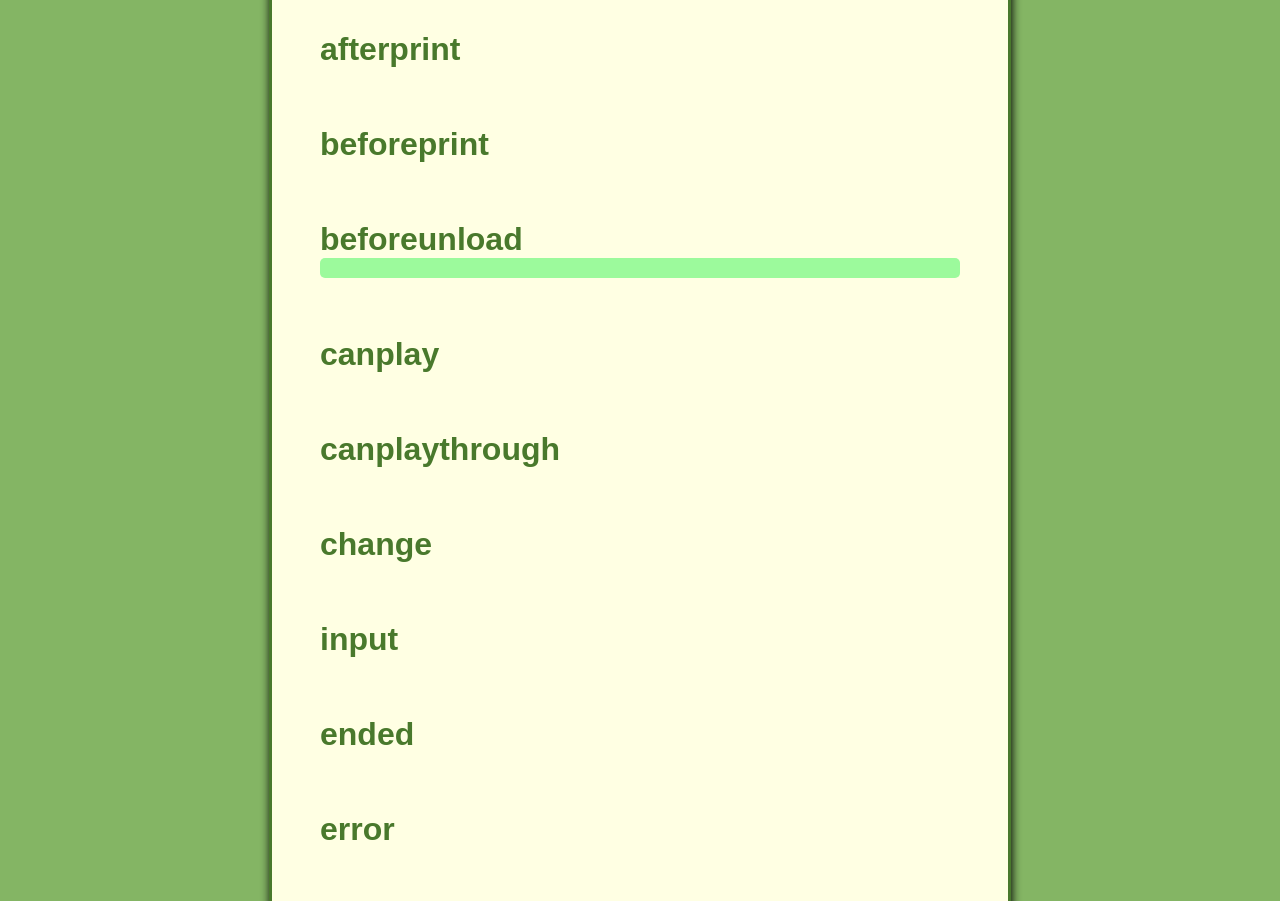
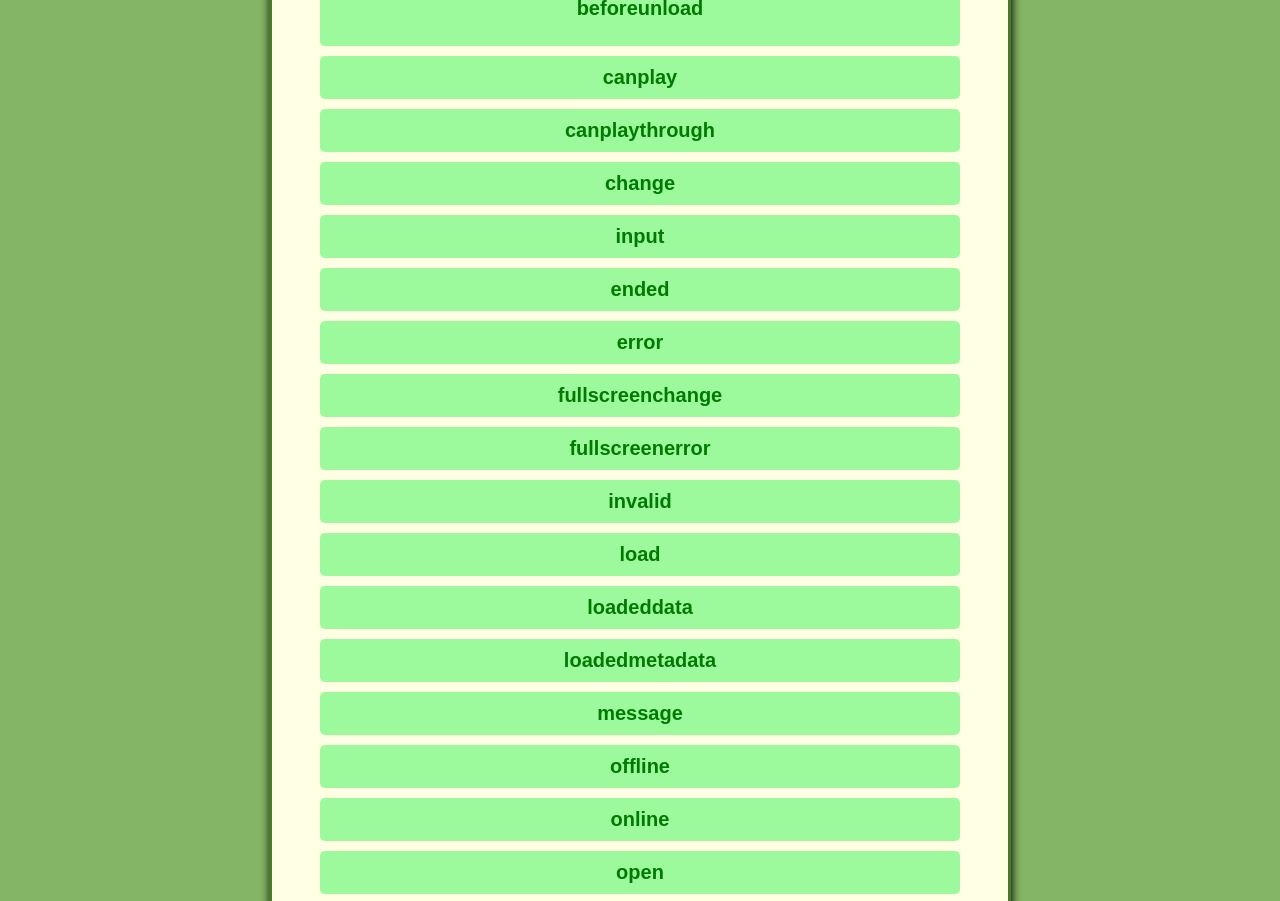
Before and after one commit to nereasaga/proyecto-js-2, a plain HTML site: page eventos.html in a window 1280 px wide. Shown: the part 782-1683 px from the top of the page. Drawn offline with Linux system fonts and the light colour scheme.

Commit message:
añadido button nodos

```diff
--- a/styles/style.css
+++ b/styles/style.css
@@ -236,7 +236,7 @@ pre {
 
 }
 
-.divYoussef p {
+.divYoussef h3 {
     border-radius: 5px;
     padding: 10px;
     font-size: 20px;
```
